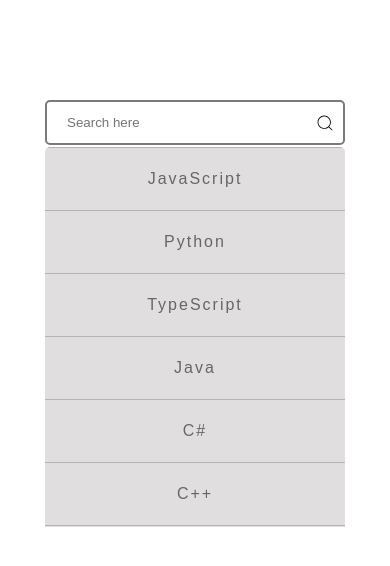
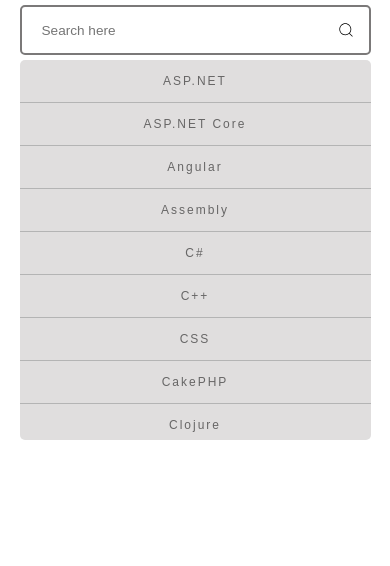
Before and after one commit to iliro6/multi-searching, a React (Vite) app: page / in a window 390 px wide. Shown: the top 566 px of the page. Built offline with nearby package versions, Linux system fonts and the light colour scheme.

Commit message:
mobile responsive design

```diff
--- a/src/components/DropDown.jsx
+++ b/src/components/DropDown.jsx
@@ -28,7 +28,10 @@
         ) : (
           defaultArray.map((item, index) => {
             return (
-              <div key={index} className={"single-item"}>
+              <div
+                key={index}
+                className={`single-item ${index === 0 ? "flexible-con" : null}`}
+              >
                 <p>{item}</p>
               </div>
             );
@@ -40,15 +43,13 @@
 };
 
 const Wrapper = styled.div`
-
   .container {
     background-color: #e0dede;
     backdrop-filter: blur(20px);
     width: 500px;
-    border-top-right-radius: 5px;
-    border-top-left-radius: 5px;
-    margin: 2px auto;
+    margin: 5px auto;
     height: 380px;
+    max-height: 380px;
     display: flex;
     flex-direction: column;
     text-align: center;
@@ -56,6 +57,7 @@
     overflow-y: scroll;
     /* transition: all 0.5s; */
     overflow-x: auto;
+    border-radius: 5px;
   }
 
   .container::-webkit-scrollbar {
@@ -87,12 +89,10 @@
   .single-item:hover {
     background-color: #bfbfbf;
   }
+  .flexible-con {
+    border-top: none;
+  }
 
-  @media (max-width: 580px) {
-    .container {
-      width: 300px;
-    }
-  }
   .icon {
     width: 30px;
     height: 30px;
@@ -111,13 +111,41 @@
   }
   .flexible-con {
     height: 100%;
-    max-height: 380px;
-
   }
   p {
     font-weight: 500;
     letter-spacing: 2px;
   }
+
+  @media (max-width: 580px) {
+    .container {
+      width: 90%;
+      margin-top: 5px;
+      border-radius: 5px;
+      font-size: 0.75rem;
+    }
+    .single-item {
+      padding: 14px;
+    }
+    .notfound-container h1 {
+      font-size: 1rem;
+    }
+    .icon {
+      width: 20px;
+      height: 20px;
+      margin-left: 5px;
+    }
+  }
+  @media (max-height: 564px) {
+    .container {
+      height: 252px;
+      max-height: 252px;
+    }
+    .flexible-con {
+      height: 100%;
+      max-height: 252px;
+    }
+  }
 `;
 
 export default DropDown;
--- a/src/components/Input.jsx
+++ b/src/components/Input.jsx
@@ -32,17 +32,18 @@
   input {
     background: none;
     width: 500px;
-    height: 45px;
+    height: 50px;
     position: relative;
     border-radius: 5px;
     border: 2px solid #7b7979;
     padding-left: 20px;
     outline: none;
+    font-size: 1rem;
   }
 
   .search {
     position: absolute;
-    transform: translateX(230px);
+    transform: translateX(225px);
     background: none;
     border: none;
     width: 20px;
@@ -51,12 +52,21 @@
 
   @media (max-width: 580px) {
     input {
-      width: 300px;
+      width: 90%;
+      margin: 0 5%;
+      border-radius:5px;
+      font-size: 0.85rem;
     }
+
     .search {
-      transform: translateX(130px);
+      transform: translateX(0px);
+      width: 18px;
+      height: 18px;
+      right: 35px;
     }
-    margin-top: 100px;
+    margin-top: 5px;
+
+
   }
 `;
 
--- a/src/data.jsx
+++ b/src/data.jsx
@@ -1,5 +1,5 @@
 import React from "react";
-export const data = [
+const rawData = [
   // Programming Languages
   "JavaScript",
   "Python",
@@ -58,3 +58,5 @@
   "Slim",
   // Add more as needed
 ];
+
+export const data = rawData.sort();
```
Also changed, not shown: src/App.jsx (line endings or trailing spaces).
